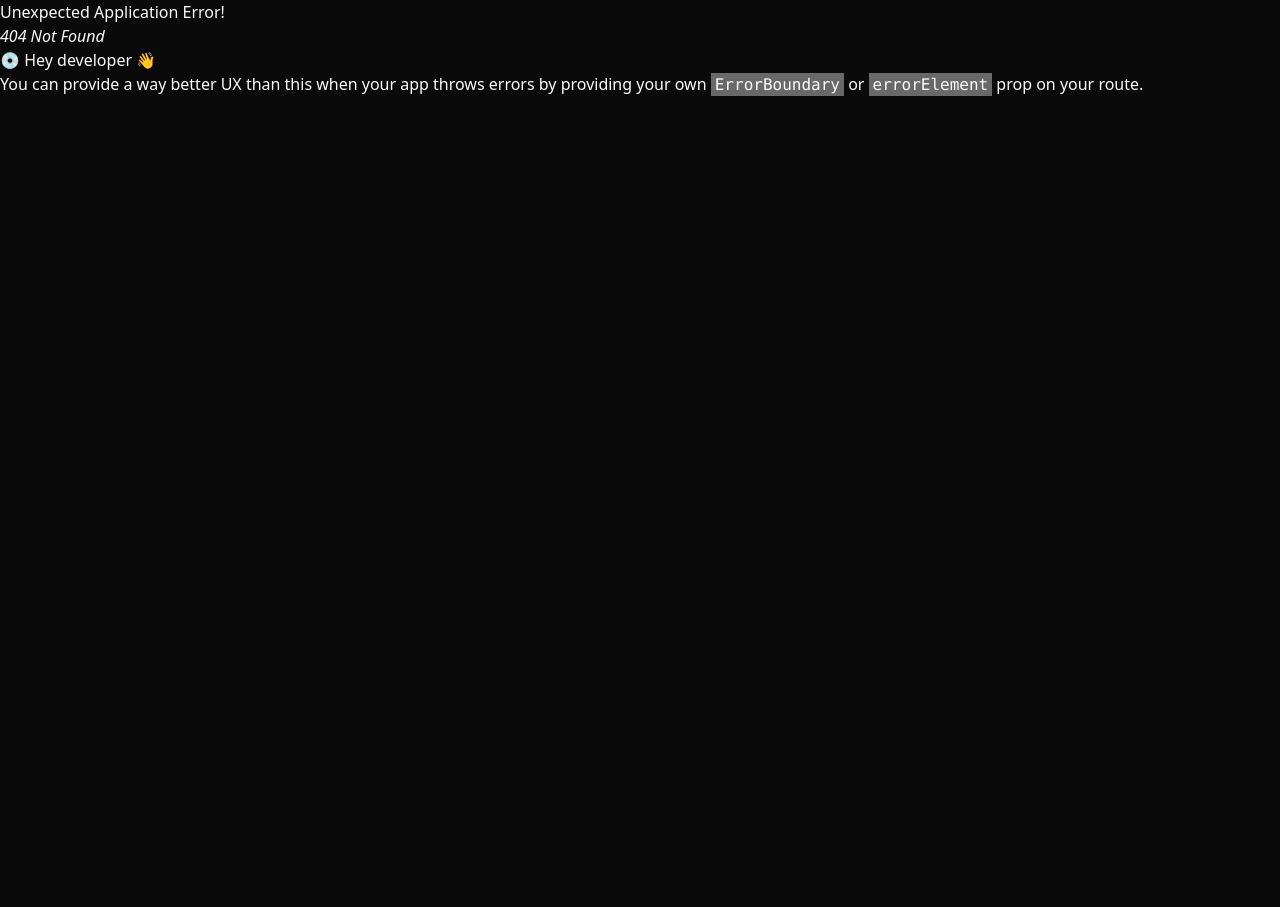
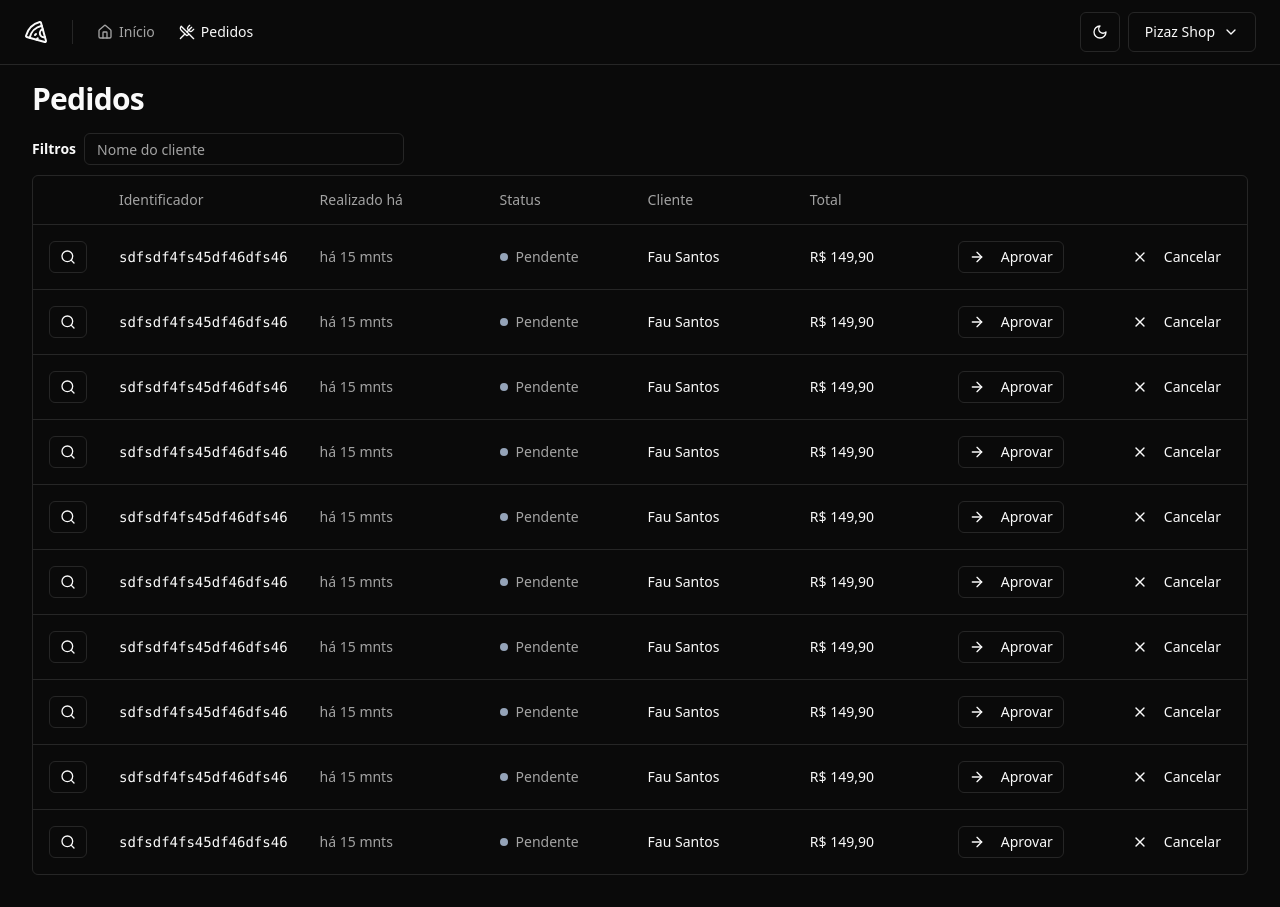
Before and after one commit to fausantosdev/pizzashop, a React (Vite) app: page /orders in a window 1280 px wide. Before the commit this address had no page. Before the commit the page ends 800 px from the top, so only its background shows below. Built offline with nearby package versions, Linux system fonts and the light colour scheme.

Commit message:
feat: implement order screen

```diff
--- a/src/components/header.tsx
+++ b/src/components/header.tsx
@@ -16,7 +16,7 @@
             <Home className='h-4 w-4' />
             Início
           </NavLink>
-          <NavLink to='/pedidos'>
+          <NavLink to='/orders'>
             <UtensilsCrossed className='h-4 w-4' />
             Pedidos
           </NavLink>
--- /dev/null
+++ b/src/components/ui/table.tsx
@@ -0,0 +1,117 @@
+import * as React from "react"
+
+import { cn } from "@/lib/utils"
+
+const Table = React.forwardRef<
+  HTMLTableElement,
+  React.HTMLAttributes<HTMLTableElement>
+>(({ className, ...props }, ref) => (
+  <div className="relative w-full overflow-auto">
+    <table
+      ref={ref}
+      className={cn("w-full caption-bottom text-sm", className)}
+      {...props}
+    />
+  </div>
+))
+Table.displayName = "Table"
+
+const TableHeader = React.forwardRef<
+  HTMLTableSectionElement,
+  React.HTMLAttributes<HTMLTableSectionElement>
+>(({ className, ...props }, ref) => (
+  <thead ref={ref} className={cn("[&_tr]:border-b", className)} {...props} />
+))
+TableHeader.displayName = "TableHeader"
+
+const TableBody = React.forwardRef<
+  HTMLTableSectionElement,
+  React.HTMLAttributes<HTMLTableSectionElement>
+>(({ className, ...props }, ref) => (
+  <tbody
+    ref={ref}
+    className={cn("[&_tr:last-child]:border-0", className)}
+    {...props}
+  />
+))
+TableBody.displayName = "TableBody"
+
+const TableFooter = React.forwardRef<
+  HTMLTableSectionElement,
+  React.HTMLAttributes<HTMLTableSectionElement>
+>(({ className, ...props }, ref) => (
+  <tfoot
+    ref={ref}
+    className={cn(
+      "border-t bg-muted/50 font-medium [&>tr]:last:border-b-0",
+      className
+    )}
+    {...props}
+  />
+))
+TableFooter.displayName = "TableFooter"
+
+const TableRow = React.forwardRef<
+  HTMLTableRowElement,
+  React.HTMLAttributes<HTMLTableRowElement>
+>(({ className, ...props }, ref) => (
+  <tr
+    ref={ref}
+    className={cn(
+      "border-b transition-colors hover:bg-muted/50 data-[state=selected]:bg-muted",
+      className
+    )}
+    {...props}
+  />
+))
+TableRow.displayName = "TableRow"
+
+const TableHead = React.forwardRef<
+  HTMLTableCellElement,
+  React.ThHTMLAttributes<HTMLTableCellElement>
+>(({ className, ...props }, ref) => (
+  <th
+    ref={ref}
+    className={cn(
+      "h-12 px-4 text-left align-middle font-medium text-muted-foreground [&:has([role=checkbox])]:pr-0",
+      className
+    )}
+    {...props}
+  />
+))
+TableHead.displayName = "TableHead"
+
+const TableCell = React.forwardRef<
+  HTMLTableCellElement,
+  React.TdHTMLAttributes<HTMLTableCellElement>
+>(({ className, ...props }, ref) => (
+  <td
+    ref={ref}
+    className={cn("p-4 align-middle [&:has([role=checkbox])]:pr-0", className)}
+    {...props}
+  />
+))
+TableCell.displayName = "TableCell"
+
+const TableCaption = React.forwardRef<
+  HTMLTableCaptionElement,
+  React.HTMLAttributes<HTMLTableCaptionElement>
+>(({ className, ...props }, ref) => (
+  <caption
+    ref={ref}
+    className={cn("mt-4 text-sm text-muted-foreground", className)}
+    {...props}
+  />
+))
+TableCaption.displayName = "TableCaption"
+
+export {
+  Table,
+  TableHeader,
+  TableBody,
+  TableFooter,
+  TableHead,
+  TableRow,
+  TableCell,
+  TableCaption,
+}
--- /dev/null
+++ b/src/pages/app/orders/index.tsx
@@ -0,0 +1,80 @@
+import { Button } from '@/components/ui/button'
+import { Input } from '@/components/ui/input'
+import { Table, TableBody, TableCell, TableHead, TableHeader, TableRow } from '@/components/ui/table'
+import { ArrowRight, Search, X } from 'lucide-react'
+import { Helmet } from 'react-helmet-async'
+
+export function Orders() {
+  return(
+    <>
+      <Helmet title='Pedidos'/>
+      <div className='flex flex-col gap-4'>
+        <h1 className='text-3xl font-bold tracking-tight'>Pedidos</h1>
+      </div>
+      <div className='space-y-2.5'>
+        <form className='flex items-center gap-2' action=''>
+          <span className='text-sm font-semibold'>Filtros</span>
+          <Input placeholder='Nome do cliente' className='h-8 md:w-[320px]'/>
+        </form>
+        <div className='border rounded-md'>
+          <Table>
+            <TableHeader>
+              <TableRow>
+                <TableHead className='w-[64px]'></TableHead>
+                <TableHead className='w-[148px]'>Identificador</TableHead>
+                <TableHead className='w-[180px]'>Realizado há</TableHead>
+                <TableHead className='w-[148px]'>Status</TableHead>
+                <TableHead>Cliente</TableHead>
+                <TableHead className='w-[148px]'>Total</TableHead>
+                <TableHead className='w-[164px]'></TableHead>
+                <TableHead className='w-[132px]'></TableHead>
+              </TableRow>
+            </TableHeader>
+            <TableBody>
+              {Array.from({ length: 10 }).map((_, index) => (
+                <TableRow key={index}>
+                  <TableCell>
+                    <Button variant='outline' size='xs'>
+                      <Search className='h-3 w-3'/>
+                      <span className='sr-only'>Detalhes do pedido</span>
+                    </Button>
+                  </TableCell>
+                  <TableCell className='font-mono text-sm font-medium'>
+                    sdfsdf4fs45df46dfs46
+                  </TableCell>
+                  <TableCell className='text-muted-foreground'>
+                    há 15 mnts
+                  </TableCell>
+                  <TableCell>
+                    <div className='flex items-center gap-2'>
+                      <span className='h-2 w-2 rounded-full bg-slate-400' />
+                      <span className='font-medium text-muted-foreground'>Pendente</span>
+                    </div>
+                  </TableCell>
+                  <TableCell className='font-medium'>
+                    Fau Santos
+                  </TableCell>
+                  <TableCell className='font-medium'>
+                    R$ 149,90
+                  </TableCell>
+                  <TableCell>
+                    <Button variant='outline' size='xs'>
+                      <ArrowRight className='h-3 w-3 mr-2'/>
+                      Aprovar
+                    </Button>
+                  </TableCell>
+                  <TableCell>
+                    <Button variant='ghost' size='xs'>
+                      <X className='h-3 w-3 mr-2'/>
+                      Cancelar
+                    </Button>
+                  </TableCell>
+                </TableRow>
+              ))}
+            </TableBody>
+          </Table>
+        </div>
+      </div>
+    </>
+  )
+}
--- a/src/routes.tsx
+++ b/src/routes.tsx
@@ -5,6 +5,7 @@
 import { AuthLayout } from './pages/layouts/auth'
 import { SignUp } from './pages/auth/sign-up'
 import { SignIn } from './pages/auth/sign-in'
+import { Orders } from './pages/app/orders'
 
 export const router = createBrowserRouter([
   {
@@ -14,6 +15,10 @@
       {
         path: '/',
         element: <Dashboard />
+      },
+      {
+        path: '/orders',
+        element: <Orders />
       },
     ]
   },
```
